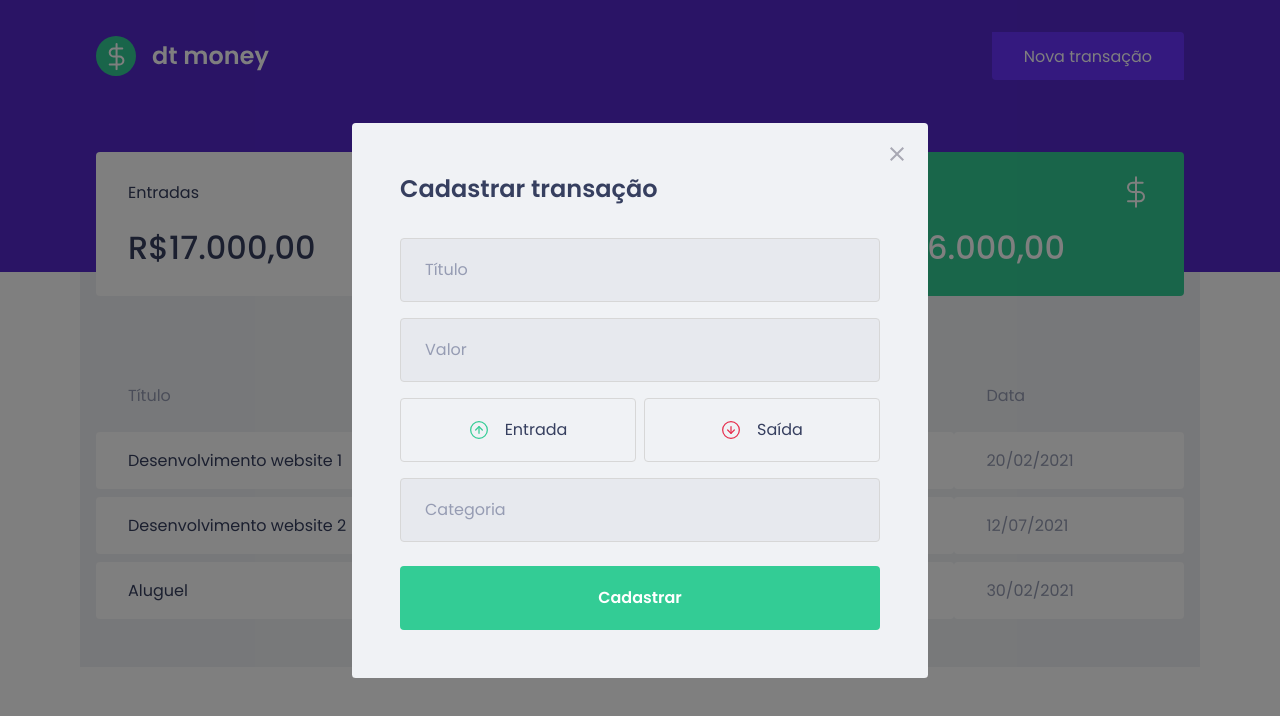
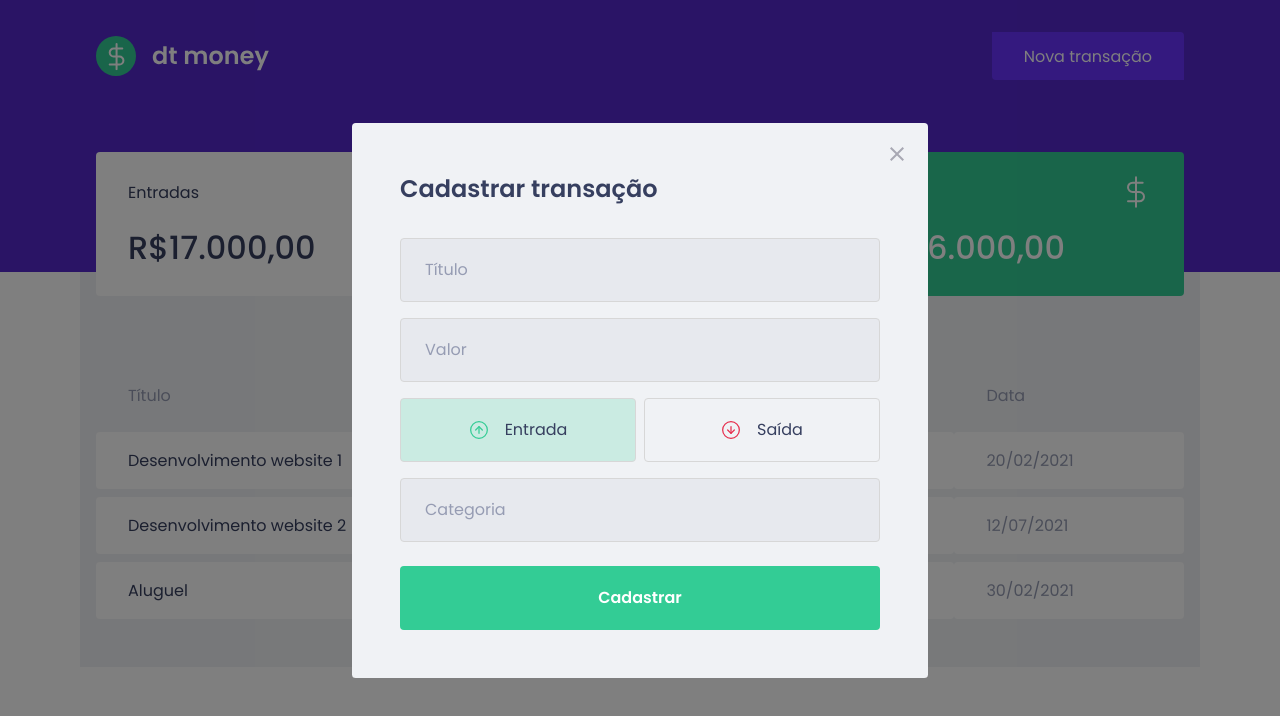
Before and after one commit to sheilakerber/dtmoney-rocketseat, a React (Create React App) app: page / in a window 1280 px wide. Both pictures are taken after a click on the button "Nova transação". Shown: the top 716 px of the page. Built offline with nearby package versions, Linux system fonts and the light colour scheme; no server answers; what miragejs would draw is missing.

Commit message:
creates and stylize RadioBox components to replace the buttons income and outcome

```diff
--- a/src/components/NewTransactionModal/index.tsx
+++ b/src/components/NewTransactionModal/index.tsx
@@ -5,7 +5,8 @@
 import closeImg from '../../assets/close.svg'
 
 
-import { Container, TransactionTypeContainer } from './styles'
+import { Container, TransactionTypeContainer, RadioBox } from './styles'
+import { useState } from 'react'
 
 interface NewTransactionModalProps{
     isOpen: boolean;
@@ -13,6 +14,9 @@
 }
 
 export function NewTransactionModal({ isOpen, onRequestClose }: NewTransactionModalProps){
+    // para armazenar a informac de qual botao foi selecionado
+    const [type, setType] = useState('deposit')
+
     return(
         <Modal
             isOpen={isOpen}
@@ -42,26 +46,27 @@
                 />
 
                 <TransactionTypeContainer>
-                    <button
+                    <RadioBox     // botao entrada
                         type="button"
+                        onClick={() => {setType('deposit')}}
+                        isActive={type === 'deposit'}
+                        activeColor="green"
                     >
                         <img src={incomeImg} alt="Entrada" />
                         <span>Entrada</span>
-                    </button>
+                    </RadioBox>
 
-                    <button
+                    <RadioBox  // botao saida
                         type="button"
+                        onClick={() => {setType('withdraw')}}
+                        isActive={type === 'withdraw'}
+                        activeColor="red"
                     >
                         <img src={outcomeImg} alt="Saída" />
                         <span>Saída</span>
-                    </button>
-
+                    </RadioBox>
 
                 </TransactionTypeContainer>
-
-
-
-
 
                 <input
                     placeholder="Categoria"
--- a/src/components/NewTransactionModal/styles.ts
+++ b/src/components/NewTransactionModal/styles.ts
@@ -1,5 +1,5 @@
 import styled  from "styled-components";
-import { darken } from 'polished'
+import { darken, transparentize } from 'polished'
 
 export const Container = styled.form`
     h2{
@@ -54,13 +54,28 @@
     display: grid;
     grid-template-columns: 1fr 1fr;
     gap: 0.5rem;
+`
+// interface do componente RadioBox
+interface RadioBoxProps {
+    isActive: boolean
+    activeColor: 'green' | 'red'
+}
 
-    button{
-        height: 4rem;
+// identificando as cores ative
+const colors = {
+    green: '#33cc95',
+    red: '#e52e4d'
+}
+
+// componente RadioBox
+export const RadioBox = styled.button<RadioBoxProps>`
+    height: 4rem;
         border: 1px solid #d7d7d7;
         border-radius: 0.25rem;
 
-        background: transparent;
+        background: ${(props) => props.isActive
+        ? transparentize(0.8, colors[props.activeColor] )
+        : 'transparent'};
 
         display: flex;
         align-items: center;
@@ -82,6 +97,4 @@
             font-size: 1rem;
             color: var(--text-title);
         }
-    }
-
 `
```
